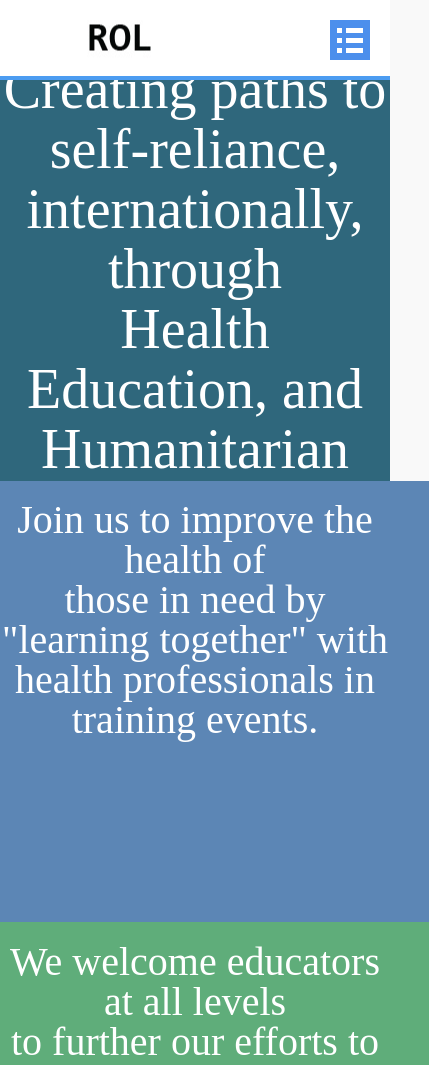
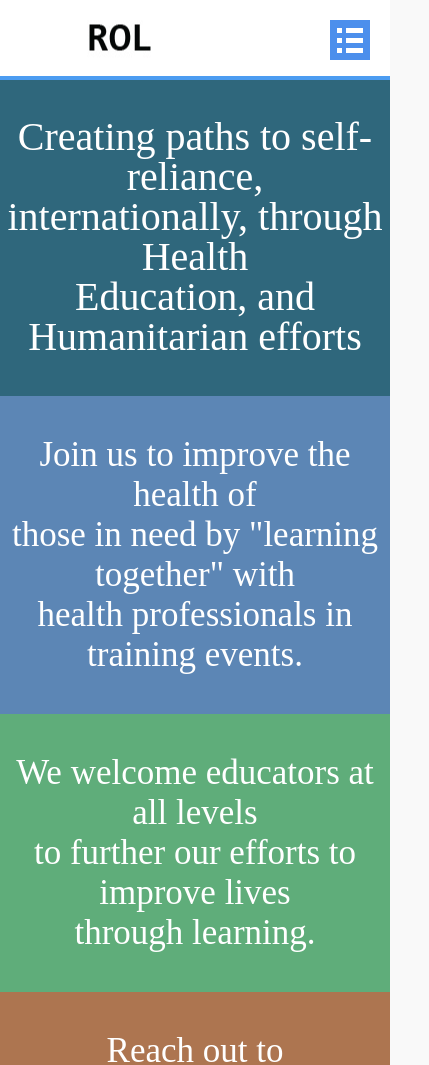
Before and after one commit to muntsie/rol, a plain HTML site: page index.html in a window 390 px wide. Shown: the top 1065 px of the page, 429 px wide, since content can reach past the window. Drawn offline with Linux system fonts and the light colour scheme.

Commit message:
added media queries

```diff
--- a/css/styles.css
+++ b/css/styles.css
@@ -96,7 +96,7 @@ li {
 	color: #2262AD;
 
 }
-
+/* home section */
 .home-section{
 	background: #2F677C;
 	color:#ffffff;
@@ -112,6 +112,7 @@ li {
 	width:100%;
 
 }
+/* health section */
 .health-section{
 	background: #5c86b5;
 	color:#ffffff;
@@ -129,6 +130,11 @@ li {
 	text-align: center;
 	width:100%;
 }
+/*.img-health {
+    width: 100%;
+    height: auto;
+} */
+/* education section */
 .education-section{
 	background: #5fad7a;
 	color:#ffffff;
@@ -146,6 +152,7 @@ li {
 	text-align: center;
 	width:100%;
 }
+/* humanitarian section */
 .humanitarian-section{
 	background: #ad7550;
 	color:#ffffff;
@@ -235,3 +242,25 @@ copyright-font{
 		display: block;
 
 	}
+.home-section{
+	font-size: 40px;
+	height:100%;
+	line-height: 40px;
+	padding:30% 0 10% 0;
+}
+.health-section{
+	font-size: 35px;
+	height:100%;
+	padding:10% 0;
+}
+.education-section{
+	font-size: 35px;
+	height:100%;
+	padding:10% 0;
+}
+.humanitarian-section{
+	font-size: 35px;
+	height:100%;
+	padding:10% 0;
+}
+}
```
